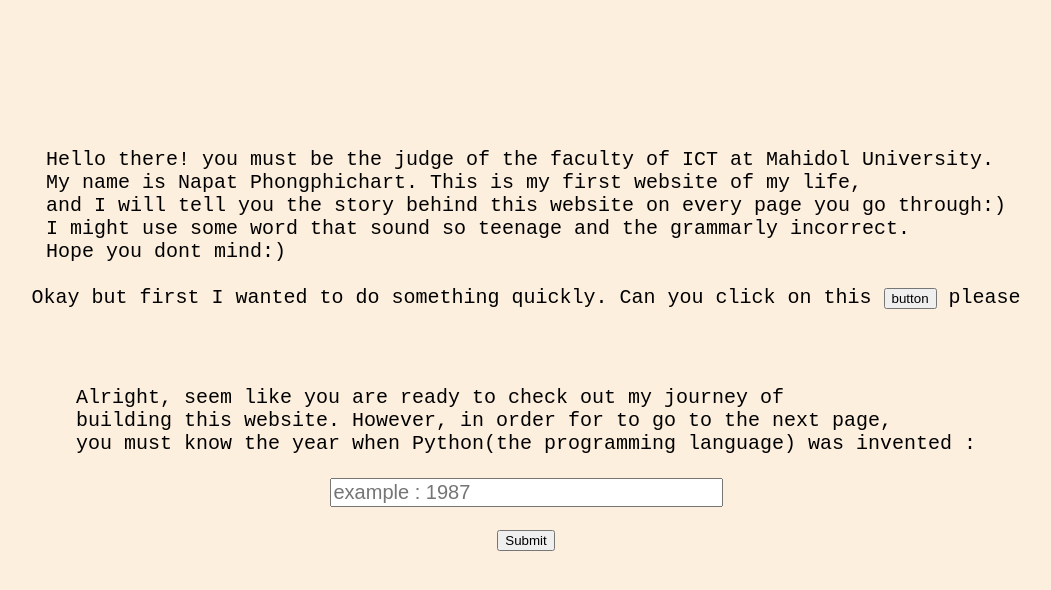
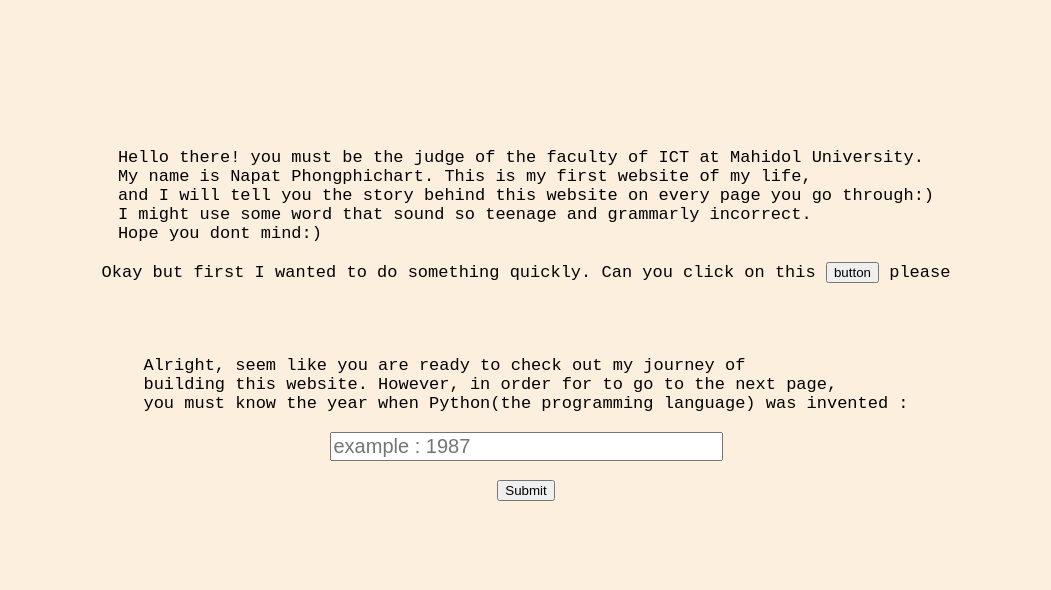
Before and after one commit to Napatph/napatICTproject, a plain HTML site: page index.html in a window 1280 px wide. Shown: the whole page, without its empty margins (114-1165 px from the left). Drawn offline with Linux system fonts and the light colour scheme.

Commit message:
Update index.html

```diff
--- a/index.html
+++ b/index.html
@@ -10,7 +10,7 @@
       font-size: 20px;
     }
       p1 {
-      font-size: 20px;
+      font-size: 17px;
       font-family: "Courier New", monospace;
     }
     .content_center {
@@ -30,7 +30,7 @@
    This is my first website of my life,<br>
     and I will tell you the story behind this
     website on every page you go through:)<br>
-  I might use some word that sound so teenage and the grammarly incorrect.<br>
+  I might use some word that sound so teenage and grammarly incorrect.<br>
     Hope you dont mind:)<br><br>
 
   </p1>
```
